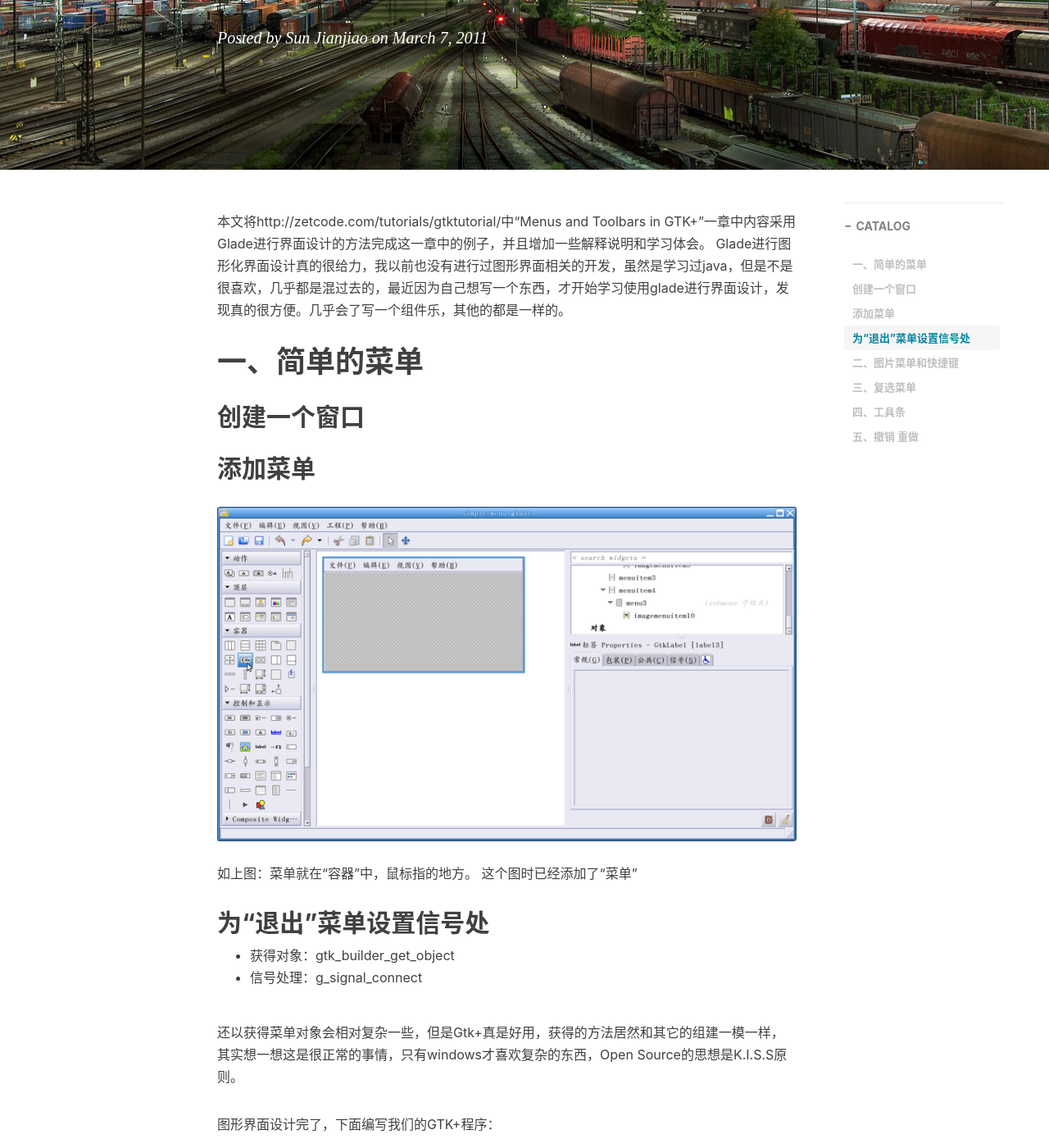
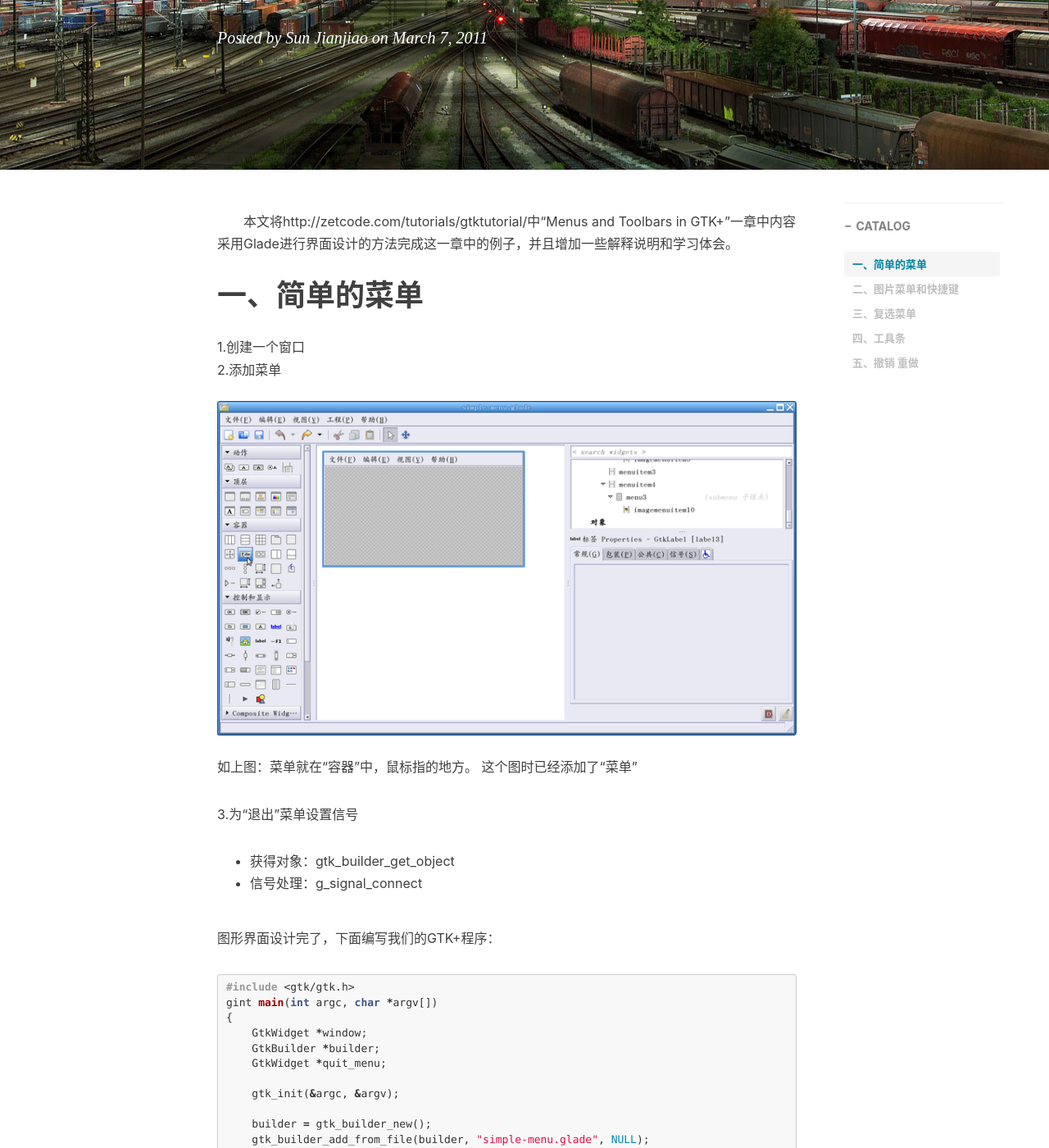
Before and after one commit to xuyumeng/xuyumeng.github.io, a Jekyll site: the page built from _posts/2011-03-07-gtk3.md, in a window 1280 px wide and 1400 px high, scrolled down 316 px. Shown: the whole window at 82% size. Built offline with Jekyll 4.4.1, drawn with Linux system fonts in a browser that asks for light colours; nearby versions of some CDN libraries; comment, search, counter and statistics services are not loaded; some of the changed text lies outside the part shown.

Commit message:
format adjustment

````diff
--- a/_posts/2011-03-07-gtk3.md
+++ b/_posts/2011-03-07-gtk3.md
@@ -1,7 +1,7 @@
 ---
 layout:     post
 title:      "Gtk+/Glade编程（三）"
-subtitle:   "简介"
+subtitle:   "窗口和菜单"
 date:       2011-03-07 16:08:00 +08:00
 author:     "Sun Jianjiao <jianjiaosun@163.com>"
 header-img: "img/bg/railway-station-1363771_1280.jpg"
@@ -14,24 +14,21 @@ tags:
 
 ---
 
-本文将http://zetcode.com/tutorials/gtktutorial/中“Menus and Toolbars in GTK+”一章中内容采用Glade进行界面设计的方法完成这一章中的例子，并且增加一些解释说明和学习体会。
-    Glade进行图形化界面设计真的很给力，我以前也没有进行过图形界面相关的开发，虽然是学习过java，但是不是很喜欢，几乎都是混过去的，最近因为自己想写一个东西，才开始学习使用glade进行界面设计，发现真的很方便。几乎会了写一个组件乐，其他的都是一样的。
+　　本文将http://zetcode.com/tutorials/gtktutorial/中“Menus and Toolbars in GTK+”一章中内容采用Glade进行界面设计的方法完成这一章中的例子，并且增加一些解释说明和学习体会。
 
 # 一、简单的菜单
 
-## 创建一个窗口
-
-## 添加菜单
+1.创建一个窗口
+2.添加菜单
 ![add menu](/img/post/gtk/3-add-menu.png)
  如上图：菜单就在“容器”中，鼠标指的地方。
  这个图时已经添加了“菜单”
 
-## 为“退出”菜单设置信号处
+3.为“退出”菜单设置信号
 
 * 获得对象：gtk_builder_get_object
 * 信号处理：g_signal_connect
 
-还以获得菜单对象会相对复杂一些，但是Gtk+真是好用，获得的方法居然和其它的组建一模一样，其实想一想这是很正常的事情，只有windows才喜欢复杂的东西，Open Source的思想是K.I.S.S原则。
 
 图形界面设计完了，下面编写我们的GTK+程序：
 
@@ -229,6 +226,7 @@ int main(int argc, char *argv[])
     return 0;
 }
 ```
+
 运行结果：
 
 ![add menu](/img/post/gtk/3-toolbar-run.png)
````
